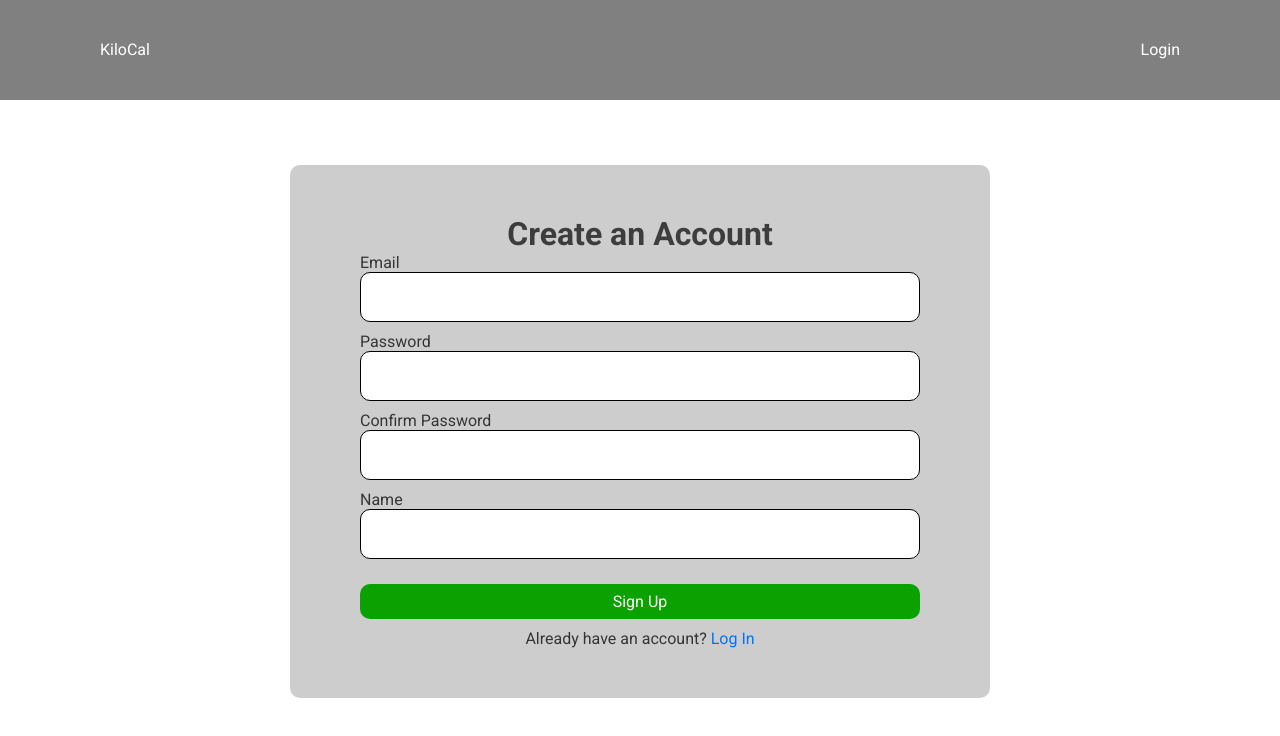
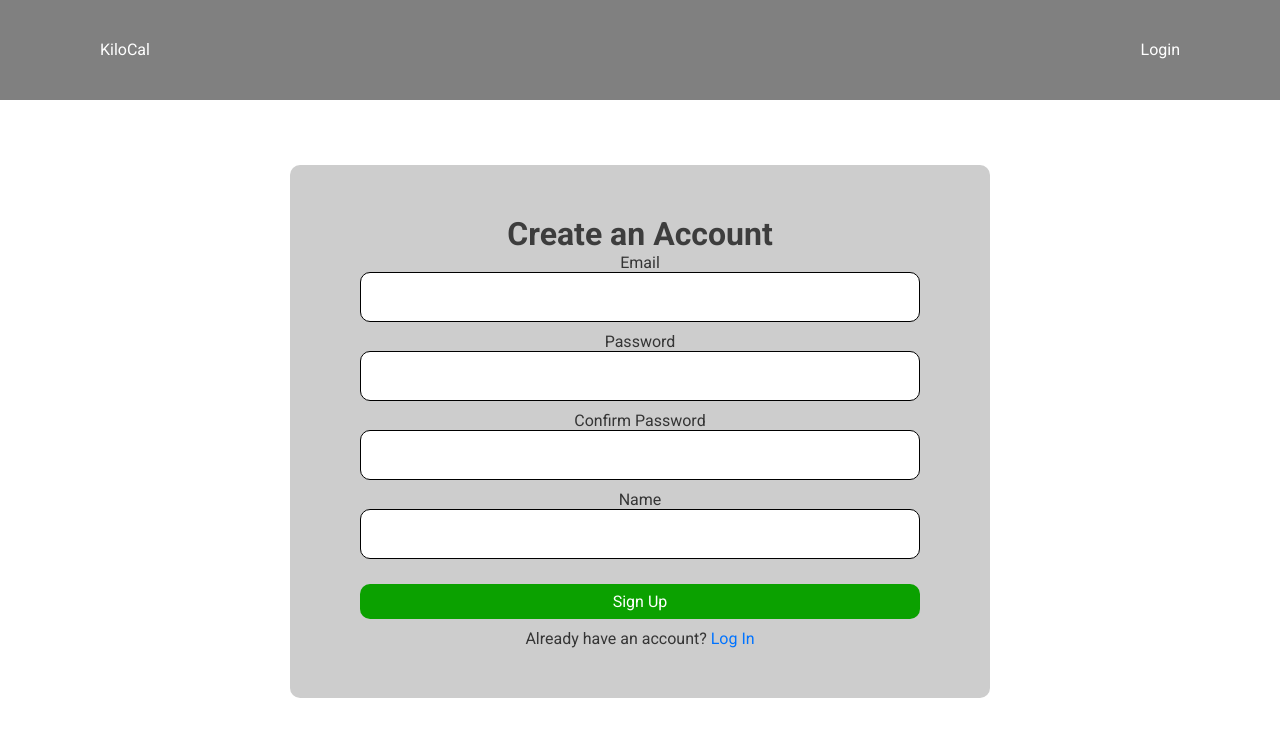
Before and after one commit to ansengarvin/kilocal, a React (Vite) app in the folder frontend/: page /signup in a window 1280 px wide. Shown: the top 736 px of the page. Built offline with nearby package versions, Linux system fonts and the light colour scheme; no server answers; a web font is replaced by a local one.

Commit message:
feat: improved verify screen, links are now consistent across page

```diff
--- a/frontend/src/components/styles/LoginStyle.tsx
+++ b/frontend/src/components/styles/LoginStyle.tsx
@@ -15,6 +15,8 @@ export const LoginStyle = styled.div<LoginStyleProps>`
     padding-bottom: 50px;
     margin-top: 50px;
     border-radius: 10px;
+
+    text-align: center;
 
     form {
         width: 80%;
@@ -53,10 +55,11 @@ export const LoginStyle = styled.div<LoginStyleProps>`
     div.buttonSection {
         width: 100%;
         display: flex;
-        flex-direction: column;
+        flex-direction: row;
         justify-content: center;
         align-items: center;
         margin-top: 15px;
+        gap: 5px;
     }
 
     button {
@@ -78,9 +81,17 @@ export const LoginStyle = styled.div<LoginStyleProps>`
         background-color: #0cb900;
     }
 
-    a {
-        // Default blue link color
-        color: #0073ff;
-        text-decoration: none;
+    button.half {
+        width: 45%;
     }
+
+    button.grey {
+        background-color: grey;
+
+        :hover {
+            background-color: #8c8c8c;
+        }
+    }
+
+
 `
--- a/frontend/src/main.tsx
+++ b/frontend/src/main.tsx
@@ -23,6 +23,12 @@ const globalStyle = css`
   .appElement {
     background-color: #e9e9e9;
   }
+
+  a {
+    // Default blue link color
+    color: #0073ff;
+    text-decoration: none;
+  }
 `
 
 const queryClient = new QueryClient()
--- a/frontend/src/routes/Verify.tsx
+++ b/frontend/src/routes/Verify.tsx
@@ -1,17 +1,9 @@
 import { useMutation, useQuery } from "@tanstack/react-query"
 import { useNavigate, useOutletContext } from "react-router-dom"
-import { ContentWindow } from "../components/global/ContentWindow"
-import styled from "@emotion/styled"
 import { firebaseAuth } from "../lib/firebase"
 import { sendEmailVerification } from "firebase/auth"
 import { useEffect, useState } from "react"
-import { NavLink } from "react-router-dom"
-
-const SignOutButton = styled.button`
-  margin-top: auto;
-  width: 80%;
-  height: 50px;
-`
+import { LoginStyle } from "../components/styles/LoginStyle"
 
 function Verify() {
     const navigate = useNavigate()
@@ -86,7 +78,7 @@ function Verify() {
     })
 
   return (
-    <ContentWindow>
+    <LoginStyle width={'700px'}>
       <div className="content">
         {isLoading ? <>Loading</> : <></>}
         {error ? <>Error</> : <></>}
@@ -98,27 +90,28 @@ function Verify() {
           </>
         }
         You aren't verified yet. Please check your email for a verification link.
-        <SignOutButton onClick={(e) => {
+        <div className="buttonSection">
+          <button className="grey half" onClick={(e) => {
               e.preventDefault
               resendMutation.reset()
               resendMutation.mutate()
               setResent(false)
               setIsError(true)
           }}>
-            Resend
-        </SignOutButton>
-        <SignOutButton onClick={(e) => {
+              Resend Link
+          </button> or
+          <button className="grey half" onClick={(e) => {
             e.preventDefault
             signOut.mutate()
           }}>
             Sign Out
-        </SignOutButton>
+          </button>
+        </div>
         {isError ? <p>Error sending verification email</p> : <></>}
         {resent ? <p>Verification email resent</p> : <></>}
         {signoutError ? <p>Error signing out: {signoutErrorMessage}</p> : <></>}
-        <NavLink to="/verify">Refresh</NavLink>
       </div>
-    </ContentWindow>
+    </LoginStyle>
   )
 }
 
```
Lines whose indentation alone changed are shown as unchanged.
